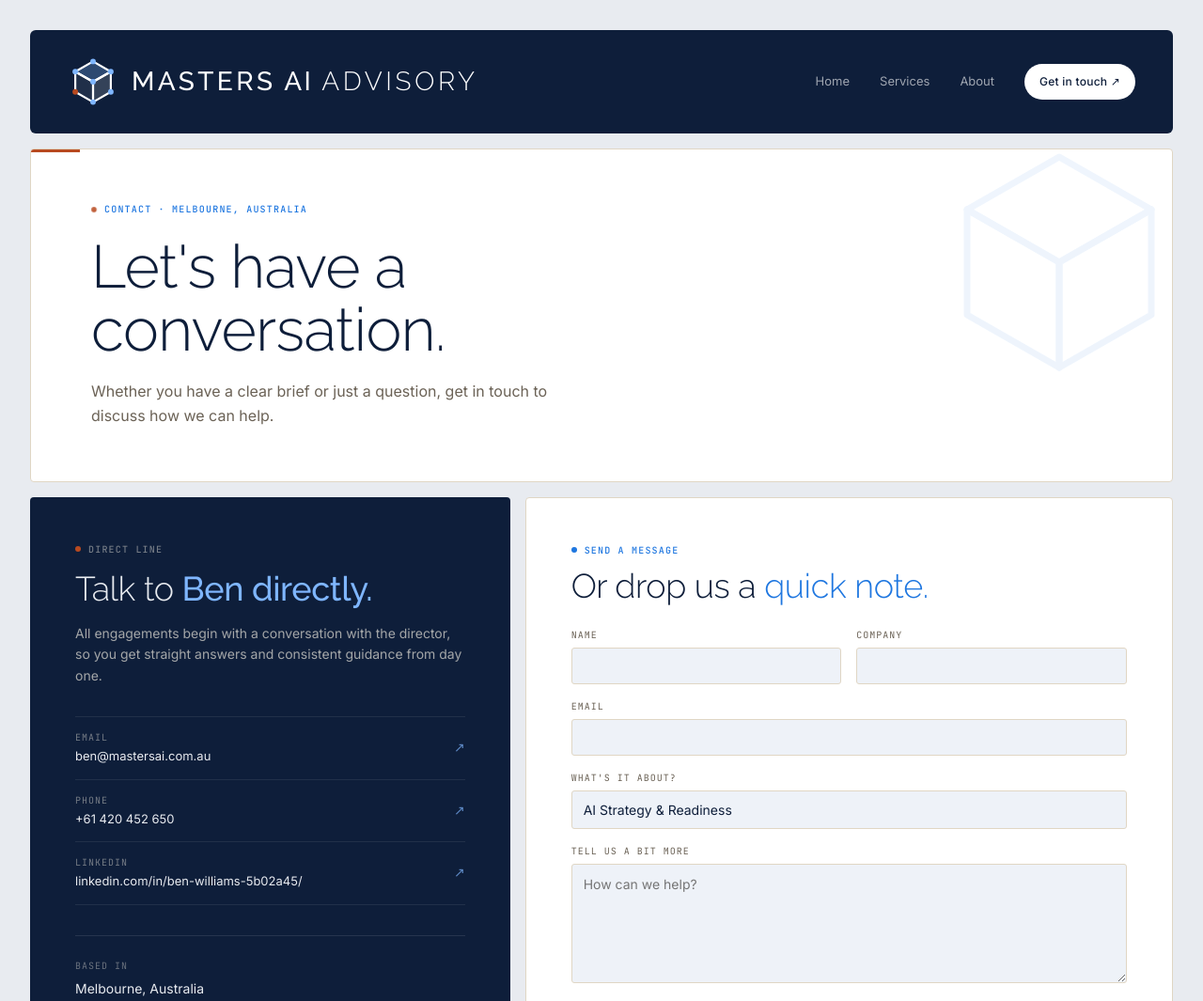
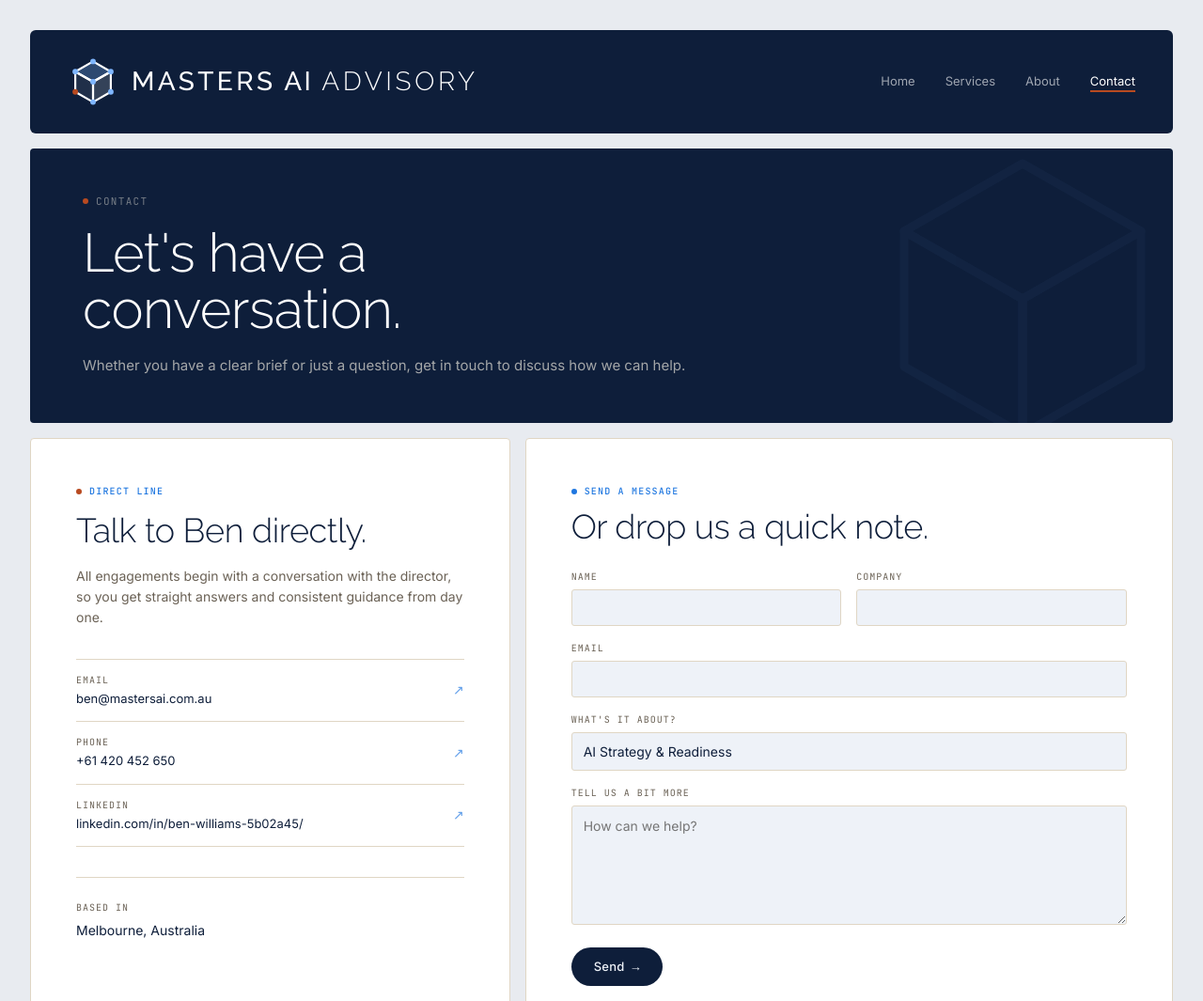
Before and after one commit to brmwilliams99/maiweb, a plain HTML site: page contact.html in a window 1280 px wide. Shown: the top 1065 px of the page at 94% size. Drawn offline with Linux system fonts and the light colour scheme.

Commit message:
Contact page refresh, plain nav links, services card polish
Co-Authored-By: Claude Opus 4.7 (1M context) <noreply@anthropic.com>

```diff
--- a/contact.html
+++ b/contact.html
@@ -118,30 +118,45 @@
 
     /* ── Page hero ──────────────────────────────────────────────────── */
     .contact-hero {
-      background: var(--panel);
-      border: 1px solid var(--rule);
+      background: var(--panel-dark);
       border-radius: 4px;
-      padding: 56px 64px;
+      padding: 48px 56px;
       margin-top: 16px;
-      display: flex;
-      flex-direction: column;
-      gap: 20px;
       position: relative;
       overflow: hidden;
     }
+    .contact-hero-cube {
+      position: absolute;
+      top: -20px; right: -20px;
+      opacity: 0.04;
+      pointer-events: none;
+    }
+    .contact-hero .eyebrow {
+      font-family: var(--mono);
+      font-size: 11px;
+      letter-spacing: 0.12em;
+      text-transform: uppercase;
+      color: rgba(245,239,227,0.45);
+      display: flex;
+      align-items: center;
+      gap: 8px;
+      margin-bottom: 16px;
+    }
+    .contact-hero .eyebrow .dot { background: var(--rust); animation: none; }
     .contact-hero h1 {
       font-family: var(--display);
-      font-size: clamp(48px, 5vw, 72px);
+      font-size: clamp(40px, 4.5vw, 60px);
       font-weight: 300;
       letter-spacing: -0.01em;
       line-height: 1.05;
+      color: #ffffff;
+      margin-bottom: 18px;
     }
-    .contact-hero h1 em { color: var(--accent); font-style: normal; font-weight: 500; }
     .contact-hero .lede {
-      font-size: 16px;
-      color: var(--muted);
-      max-width: 540px;
-      line-height: 1.6;
+      font-size: 15px;
+      line-height: 1.65;
+      color: rgba(245,239,227,0.65);
+      max-width: 680px;
     }
 
     /* ── Contact grid ───────────────────────────────────────────────── */
@@ -153,12 +168,13 @@
       align-items: stretch;
     }
 
-    /* ── Channels panel (dark) ──────────────────────────────────────── */
+    /* ── Channels panel (light) ─────────────────────────────────────── */
     .channels-panel {
-      background: var(--panel-dark);
+      background: var(--panel);
+      border: 1px solid var(--rule);
       border-radius: 4px;
       padding: 48px;
-      color: var(--bg);
+      color: var(--fg);
       display: flex;
       flex-direction: column;
       transition: transform 0.2s ease, box-shadow 0.2s ease;
@@ -168,7 +184,7 @@
     }
     .channels-panel:hover {
       transform: translateY(-3px);
-      box-shadow: 0 8px 32px rgba(0,0,0,0.22);
+      box-shadow: 0 8px 32px rgba(0,0,0,0.10);
     }
     .channels-panel h2 {
       font-family: var(--display);
@@ -177,13 +193,11 @@
       letter-spacing: -0.01em;
       line-height: 1.15;
       margin: 14px 0 16px;
-      color: var(--bg);
     }
-    .channels-panel h2 .em { color: var(--accent-light); font-style: normal; font-weight: 500; font-family: var(--display); }
     .channels-panel > p {
       font-size: 14px;
       line-height: 1.6;
-      color: rgba(245,239,227,0.65);
+      color: var(--muted);
       margin-bottom: 32px;
     }
 
@@ -193,24 +207,24 @@
       justify-content: space-between;
       align-items: center;
       padding: 14px 0;
-      border-bottom: 1px solid rgba(255,255,255,0.08);
+      border-bottom: 1px solid var(--rule);
       transition: padding-left 0.15s;
     }
-    .channel:first-child { border-top: 1px solid rgba(255,255,255,0.08); }
+    .channel:first-child { border-top: 1px solid var(--rule); }
     .channel:hover { padding-left: 4px; }
     .channel .channel-label {
       font-family: var(--mono);
       font-size: 10px;
       letter-spacing: 0.1em;
       text-transform: uppercase;
-      color: rgba(245,239,227,0.45);
+      color: var(--muted);
       margin-bottom: 3px;
     }
-    .channel .channel-value { font-size: 13px; color: var(--bg); }
+    .channel .channel-value { font-size: 13px; color: var(--fg); }
     .channel .arr {
       font-family: var(--mono);
       font-size: 14px;
-      color: var(--accent-light);
+      color: var(--accent);
       opacity: 0.7;
       flex-shrink: 0;
       margin-left: 16px;
@@ -221,7 +235,7 @@
     .channels-meta {
       margin-top: 32px;
       padding-top: 24px;
-      border-top: 1px solid rgba(255,255,255,0.1);
+      border-top: 1px solid var(--rule);
       display: grid;
       grid-template-columns: 1fr 1fr;
       gap: 24px;
@@ -231,10 +245,10 @@
       font-size: 10px;
       letter-spacing: 0.1em;
       text-transform: uppercase;
-      color: rgba(245,239,227,0.4);
+      color: var(--muted);
       margin-bottom: 6px;
     }
-    .meta-value { font-size: 14px; color: var(--bg); }
+    .meta-value { font-size: 14px; color: var(--fg); }
 
     /* ── Form panel (white) ─────────────────────────────────────────── */
     .form-panel {
@@ -262,7 +276,6 @@
       line-height: 1.15;
       margin-top: 10px;
     }
-    .form-panel h2 .em { color: var(--accent); font-style: normal; font-weight: 500; font-family: var(--display); }
 
     .form-fields { display: flex; flex-direction: column; gap: 16px; }
     .field-row { display: grid; grid-template-columns: 1fr 1fr; gap: 16px; }
@@ -341,15 +354,6 @@
     }
     .form-success p { margin-top: 16px; color: var(--muted); font-size: 16px; }
 
-    /* ── Rust structural accents ────────────────────────────────────── */
-    .contact-hero::before {
-      content: '';
-      position: absolute;
-      top: 0; left: 0;
-      width: 52px; height: 3px;
-      background: var(--rust);
-    }
-
     /* ── Footer ─────────────────────────────────────────────────────── */
     .site-footer {
       margin-top: 32px;
@@ -419,20 +423,18 @@
         <li><a href="index.html">Home</a></li>
         <li><a href="services.html">Services</a></li>
         <li><a href="about.html">About</a></li>
-        <li>
-          <a href="contact.html" class="pill pill--nav" style="font-size:12px;padding:10px 16px;">Get in touch ↗</a>
-        </li>
+        <li><a href="contact.html" class="active">Contact</a></li>
       </ul>
     </nav>
 
     <!-- PAGE HERO -->
     <div class="contact-hero">
-      <svg style="position:absolute;right:-20px;top:-20px;opacity:0.07;pointer-events:none;" width="280" height="280" viewBox="0 0 40 40" fill="none" aria-hidden="true">
-        <path d="M20 4 L34 12 L20 20 L6 12 Z" stroke="#1F77E0" stroke-width="1" stroke-linejoin="round" fill="none"/>
-        <path d="M6 12 L6 28 L20 36 L20 20 Z" stroke="#1F77E0" stroke-width="1" stroke-linejoin="round" fill="none"/>
-        <path d="M34 12 L34 28 L20 36 L20 20 Z" stroke="#1F77E0" stroke-width="1" stroke-linejoin="round" fill="none"/>
+      <svg class="contact-hero-cube" width="360" height="360" viewBox="0 0 40 40" fill="none" aria-hidden="true">
+        <path d="M20 4 L34 12 L20 20 L6 12 Z" stroke="#7FB6FF" stroke-width="1" stroke-linejoin="round" fill="none"/>
+        <path d="M6 12 L6 28 L20 36 L20 20 Z" stroke="#7FB6FF" stroke-width="1" stroke-linejoin="round" fill="none"/>
+        <path d="M34 12 L34 28 L20 36 L20 20 Z" stroke="#7FB6FF" stroke-width="1" stroke-linejoin="round" fill="none"/>
       </svg>
-      <div class="kicker"><span class="dot"></span>Contact · Melbourne, Australia</div>
+      <div class="eyebrow"><span class="dot"></span>Contact</div>
       <h1>Let's have a<br>conversation.</h1>
       <p class="lede">Whether you have a clear brief or just a question, get in touch to discuss how we can help.</p>
     </div>
@@ -442,8 +444,8 @@
 
       <!-- Channels panel -->
       <div class="channels-panel">
-        <div class="kicker kicker--light"><span class="dot"></span>Direct line</div>
-        <h2>Talk to <span class="em">Ben directly.</span></h2>
+        <div class="kicker"><span class="dot"></span>Direct line</div>
+        <h2>Talk to Ben directly.</h2>
         <p>All engagements begin with a conversation with the director, so you get straight answers and consistent guidance from day one.</p>
 
         <div class="contact-channels">
@@ -482,7 +484,7 @@
       <form class="form-panel" id="contact-form" action="https://formspree.io/f/mykoknnl" method="POST">
         <div>
           <div class="kicker"><span class="dot"></span>Send a message</div>
-          <h2>Or drop us a <span class="em" style="font-style:normal;font-weight:300;">quick note.</span></h2>
+          <h2>Or drop us a quick note.</h2>
         </div>
 
         <div class="form-fields">
```
Also changed, not shown: about.html (+2 -4 lines), index.html (+1 -3 lines), services.html (+24 -11 lines).
